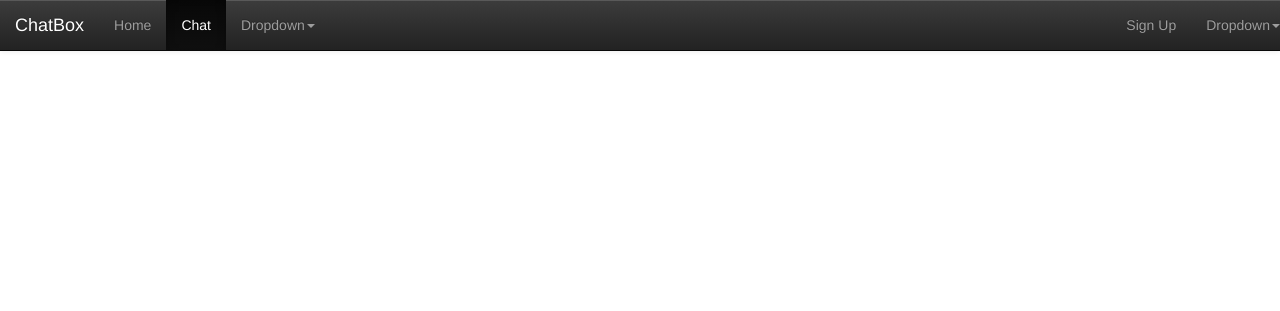
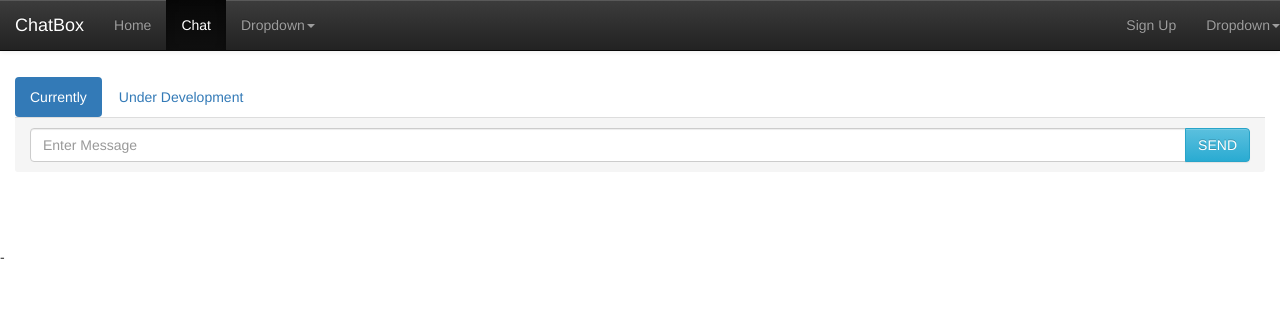
Before and after one commit to aidancrane/ChatBox, a Flask app: page /chat in a window 1280 px wide. Shown: the top 311 px of the page. Run offline with Flask 2, Linux system fonts and the light colour scheme; some libraries are stand-ins or nearby versions.

Commit message:
Added Horrible Horrible Horrible Code
Added a basic channel and send button

```diff
--- a/templates/chat.html
+++ b/templates/chat.html
@@ -3,5 +3,36 @@
 
 <body style="padding-top: 2cm">
 
+  <div class="container-fluid">
+  	<div class="row">
+  		<div class="col-md-12">
+  			<ul class="nav nav-pills">
+  				<li class="active">
+  					 <a href="#"> <span class="badge pull-right"></span> Currently</a>
+  				</li>
+  				<li>
+  					 <a href="#"> <span class="badge pull-right"></span> Under Development</a>
+  				</li>
+  			</ul>
+  		</div>
+  	</div>
+  </div>
+              </div>
+              <div class="panel-footer">
+                  <div class="input-group">
+                                      <input type="text" class="form-control" placeholder="Enter Message" />
+                                      <span class="input-group-btn">
+                                          <button class="btn btn-info" type="button">SEND</button>
+                                      </span>
+                                  </div>
+              </div>
+          </div>
+      </div>
+
+
+      </div>
+  </div>-
+
+
 </body>
 </html>
```
